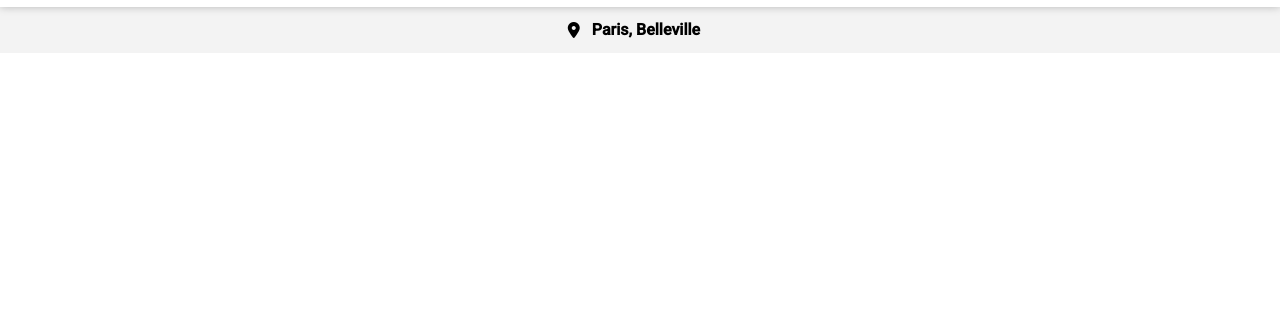
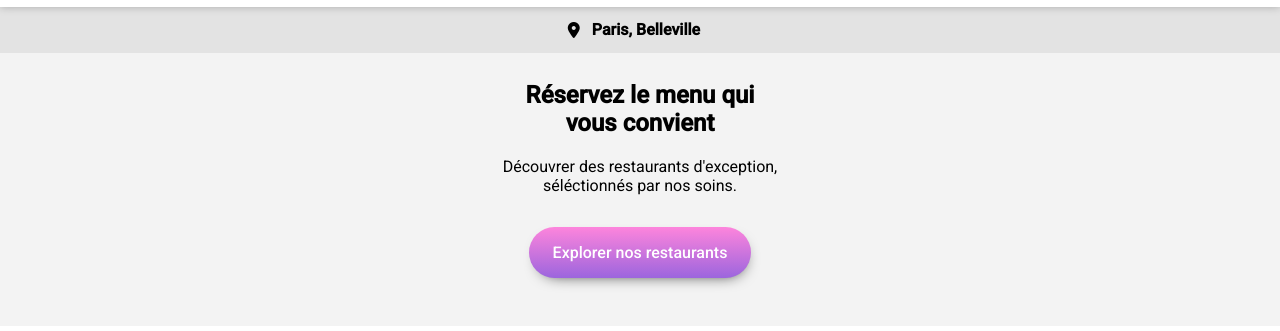
Before and after one commit to Piermin/ohmyfood, a plain HTML site: page index.html in a window 1280 px wide. Shown: the part 51-382 px from the top of the page. Drawn offline with Linux system fonts and the light colour scheme; a web font is replaced by a local one.

Commit message:
section explorer

```diff
--- a/index.html
+++ b/index.html
@@ -17,6 +17,11 @@
                 <i class="fas fa-map-marker-alt"></i>
                 <p><strong>Paris, Belleville</strong></p>
             </div>
+            <section class="explorer">
+                <h2>Réservez le menu qui <br> vous convient</h2>
+                <p>Découvrer des restaurants d'exception, <br> séléctionnés par nos soins.</p>
+                <button>Explorer nos restaurants</button>
+            </section>
         </main>
 
     </body>
--- a/style.css
+++ b/style.css
@@ -22,7 +22,7 @@ header > h1{
 }
 
 main .city{
-    background-color: #f3f3f3 ;
+    background-color: #e3e3e3;
     padding: 0.1rem;
     display: flex;
     align-items: center;
@@ -32,3 +32,34 @@ main .city{
 .city > p{
     margin: 12px;
 }
+
+/* EXPLORER */
+
+.explorer{
+   text-align: center;
+   padding: 0.5rem 0.5rem 3rem;
+   background-color: #f3f3f3;
+}
+
+.explorer p{
+    margin-bottom: 2rem;
+}
+
+.explorer button{
+    color: white;
+    font-family: 'Roboto', sans-serif;
+    font-size: medium;
+    font-weight: 500;
+    padding: 1em 1.5em 1em;
+    border-radius: 50px;
+    border: none;
+    box-shadow: 2px 6px 16px -10px #000000;
+    background-image: linear-gradient(to top, rgba(147, 86, 220, 0.9), rgba(255, 121, 218, 0.9)) ;
+    transition: all 200ms;
+}
+
+.explorer button:hover{
+    transform: scale(1.02) ;
+    opacity: 0.9;
+    box-shadow: 2px 6px 16px -4px #000000;
+}
```
